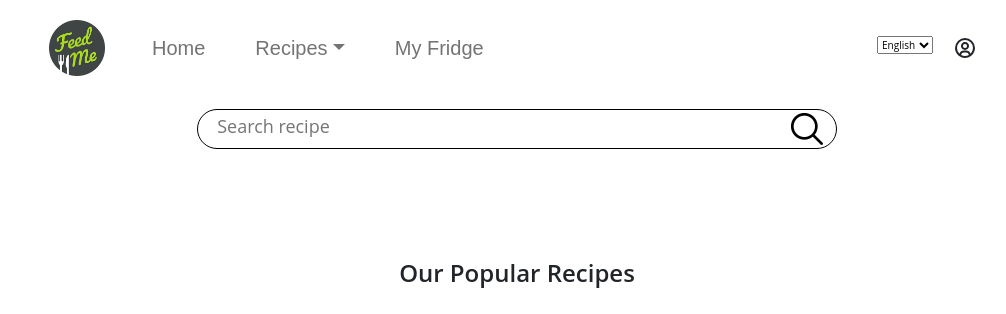
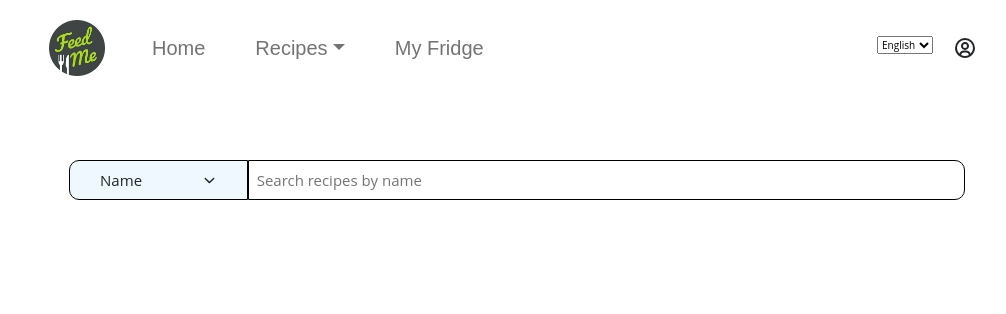
Before and after one commit to maxyhwu/feedme, a React (Create React App) app in the folder frontend/: page /recipe in a window 1280 px wide. Shown: the top 314 px of the page, without its empty margins (123-1129 px from the left). Built offline with nearby package versions, Linux system fonts and the light colour scheme.

Commit message:
simple searchbar

```diff
--- /dev/null
+++ b/frontend/src/Recipe/Components/SearchBar.css
@@ -0,0 +1,61 @@
+.searchbar-container {
+    width: 80%;
+    height: auto;
+    padding: 5vw;
+    /* background-color: antiquewhite; */
+}
+
+.search-introduction {
+    font-size: 2rem;
+    margin: 1vw;
+}
+
+.searchbar {
+    width: 100%;
+    display: flex;
+    /* justify-content: space-around; */
+}
+
+.search-filter {
+    width: 20%;
+    /* margin-right: 1em; */
+    cursor: pointer;
+    position: relative;
+    background: aliceblue;
+    border: 1px solid black;
+    border-radius: 10px 0 0 10px;
+}
+
+.default-filter {
+    font-size: 1.5em;
+    /* text-align: center; */
+    height: 100%;
+    display: flex;
+    justify-content: space-around;
+    align-items: center;
+}
+
+.search-filter ul {
+    width: 100%;
+    position: absolute;
+    list-style: none;
+    top: 120%;
+    left: 0;
+    background: aliceblue;
+    font-size: 1.5em;
+    /* max-height: 0;
+    overflow: hidden;
+    transition: max-height 0.5s; */
+}
+
+.search-filter ul li {
+    padding: 5%;
+}
+
+#search-bar {
+    width: 80%;
+    font-size: 1.5em;
+    padding: 0.5em;
+    border-radius: 0 10px 10px 0;
+    border: 1px solid black;
+}
--- /dev/null
+++ b/frontend/src/Recipe/Components/SearchBar.js
@@ -0,0 +1,38 @@
+import { useState } from 'react';
+import './SearchBar.css';
+import {IoIosArrowDown} from 'react-icons/io';
+
+const SearchBar = () => {
+
+    const [toggle, setToggle] = useState(false);
+    const [filter, setFilter] = useState('name');
+
+    const handleSelect = (e) => {
+        const select = e.target.innerHTML;
+        // console.log(select);
+        setFilter(select);
+    }
+
+    return(
+        <div className="searchbar-container">
+            {/* <div className="search-introduction">
+                Today you want to find recipes by...
+            </div> */}
+            <div className="searchbar">
+                <div className="search-filter" onClick={() => setToggle(!toggle)}>
+                    <div className="default-filter">
+                        Name
+                        <IoIosArrowDown />
+                    </div>
+                    <ul className='filter-list' style={ toggle? {display: 'block'}:{display: 'none'} }>
+                        <li className='options' onClick={handleSelect} value='name'>Name</li>
+                        <li className='options' onClick={handleSelect} value='ingredients'>Ingredients</li>
+                    </ul>
+                </div>
+                <input type="text" id='search-bar' placeholder={'Search recipes by ' + filter}/>
+            </div>
+        </div>
+    )
+}
+
+export default SearchBar;
--- a/frontend/src/Recipe/recipe-search-result.js
+++ b/frontend/src/Recipe/recipe-search-result.js
@@ -1,6 +1,5 @@
 import "./recipe-search-result.css"
 import ActionBar from "./Components/ActionBar";
-import SearchBar from "./searchbar";
 import { useNavigate } from "react-router-dom";
 
 const Recipe_search_result = () => {
--- a/frontend/src/Recipe/recipe.js
+++ b/frontend/src/Recipe/recipe.js
@@ -1,9 +1,12 @@
 import "./recipe.css"
 import { IoIosArrowForward } from 'react-icons/io';
-import SearchBar from "./searchbar";
 import { useNavigate } from "react-router-dom";
+import SearchBar from "./Components/SearchBar";
+import { useState } from "react";
 
 const Recipe = () => {
+
+    // const [rerender, setRerender] = useState(false);
 
     const navigate = useNavigate();
     const navigateToDetail = () => {
@@ -11,8 +14,9 @@ const Recipe = () => {
     }
 
     return (
+    <>
+        <SearchBar/>
         <div className="recipe-container">
-            <SearchBar />
             <div className="bottom">
                 <div className="section-title">
                     Our Popular Recipes
@@ -42,6 +46,7 @@ const Recipe = () => {
                 </div>
             </div>
         </div>
+    </>
     )
 }
 
--- a/frontend/src/Recipe/searchbar.js
+++ /dev/null
@@ -1,46 +0,0 @@
-import "./searchbar.css"
-import React,{useState} from 'react'
-import searchimg from './img/search-icon.png';
-
-
-
-const SearchBar = () => {
-  const [searchInput,setSearchInput] = useState("");
-  const ingredients = [
-    { name: "pork", type: "Meat and Poultry" },
-    { name: "potato", type: "Vegetables" },
-  ];
-  const recipe = [
-    { name: "curry", type: "India" }, //maybe add country? or something else..
-  ]
-
-  const handleChange = (e) => {
-    e.preventDefault();
-    setSearchInput(e.target.value);
-  };
-
-  if(searchInput.length > 0) {
-    ingredients.filter((recipe_ingre) => {
-      return recipe_ingre.name.match(searchInput);
-    });
-  }
-
-  return <div className="searchbar">
-      <div className="searchline">
-        <input className="searchText"
-          type="text"
-          placeholder="Search recipe"
-          onChange={handleChange}
-          value={searchInput} />
-      <img className="searchButton" src={searchimg} alt="searchButton" onClick={(e) => {
-        e.preventDefault();
-        window.location.href = './recipe-search-result';
-      }}/>
-      </div>
-      <div className="search-ingredients">
-      </div>
-    </div>
-
-};
-
-export default SearchBar;
--- a/package.json
+++ b/package.json
@@ -11,6 +11,7 @@
   "author": "",
   "license": "ISC",
   "dependencies": {
+    "antd": "^5.4.4",
     "react-bootstrap": "^2.7.4",
     "react-modal": "^3.16.1",
     "use-sync-external-store": "^1.2.0"
```
Also changed, not shown: frontend/src/Recipe/Components/img/search-icon.png (renamed from frontend/src/Recipe/img/search-icon.png).
